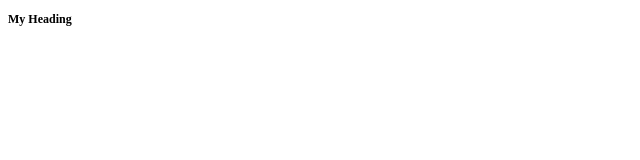
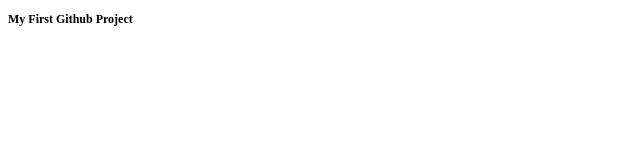
Before and after one commit to kirthikasankaran/myFirstApp, a plain HTML site: page index.html in a window 1280 px wide. Shown: the full height of the page, 0-640 px from the left. Drawn offline with Linux system fonts and the light colour scheme.

Commit message:
Update index.html

```diff
--- a/index.html
+++ b/index.html
@@ -4,6 +4,6 @@
   <link rel="stylesheet" href="css/style.css">
 </head>
 <body>
-<h3>My Heading</h3>
+<h3>My First Github Project</h3>
 </body>
 </html>
```
